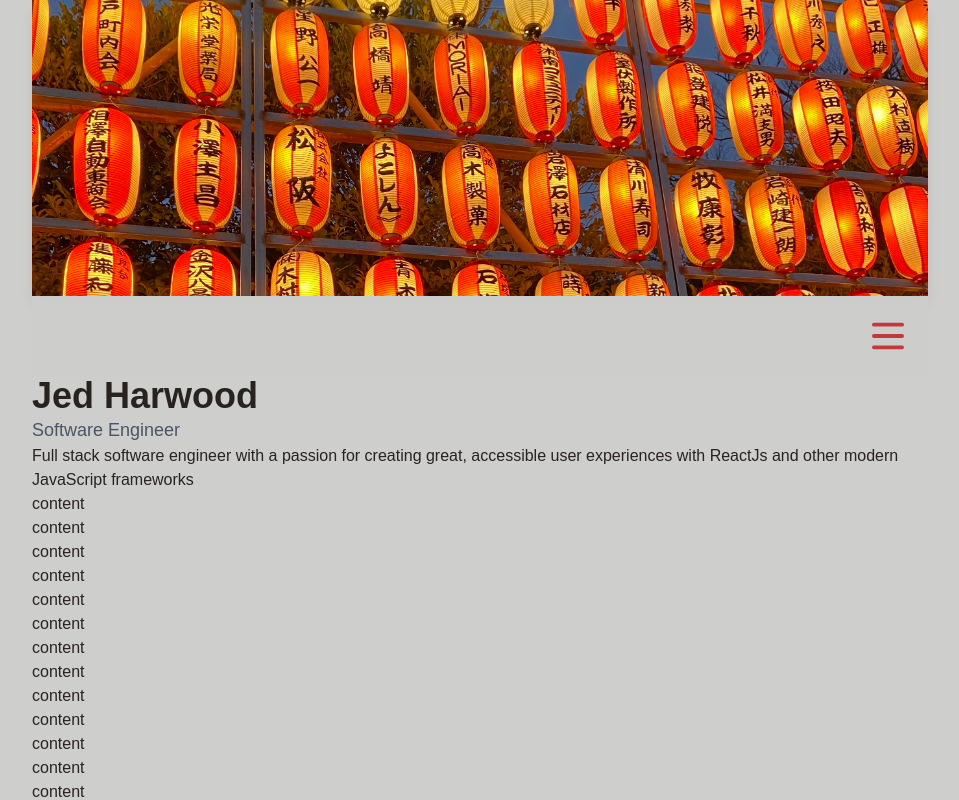
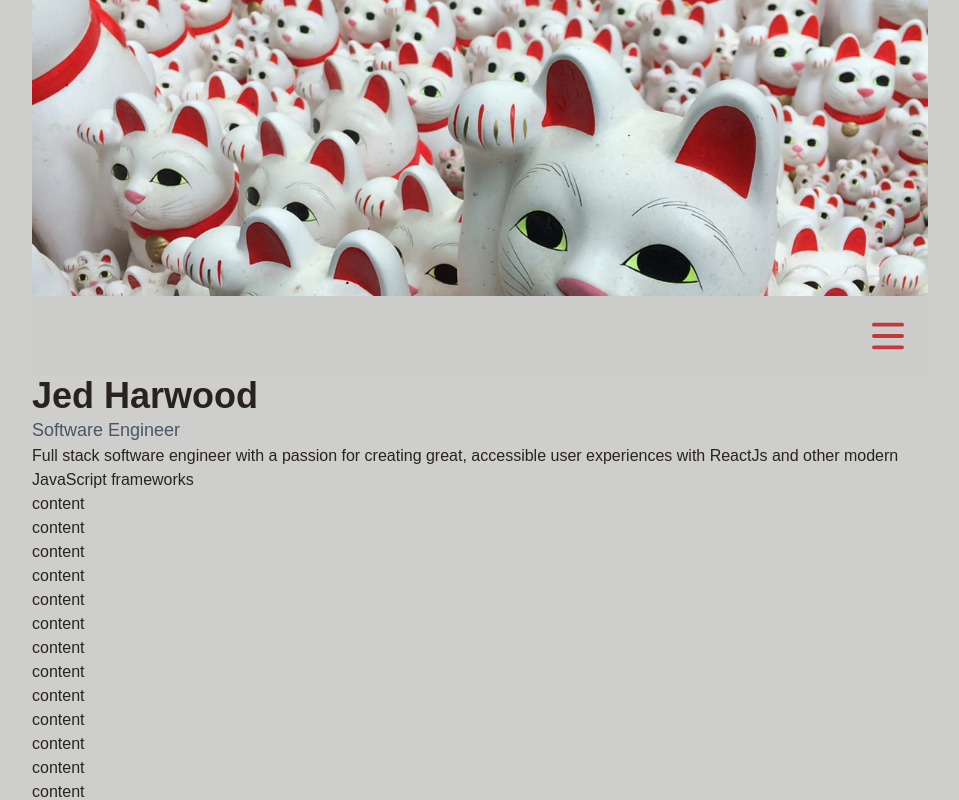
Before and after one commit to jedharwood/PortfolioSite, a Next.js app in the folder portfolio-site/: page / in a window 1280 px wide. Shown: the top 800 px of the page, without its empty margins (160-1119 px from the left). Built offline with nearby package versions, Linux system fonts and the light colour scheme.

Commit message:
Dynamic image rendering in jumbotron

```diff
--- a/portfolio-site/app/components/jumbotron.tsx
+++ b/portfolio-site/app/components/jumbotron.tsx
@@ -1,20 +1,44 @@
+'use client';
 import Image from 'next/image';
+import type { StaticImport } from 'next/dist/shared/lib/get-img-props';
 import hakkei from '../../public/hakkei-lanterns.jpg';
-import { JSX } from 'react';
+import gotokuji from '../../public/gotokuji-cats.webp';
+import { JSX, useState, useEffect } from 'react';
 
-// dynamically import image
+export const Jumbotron = (): JSX.Element | null => {
+    const [isMounted, setIsMounted] = useState(false);
+    const [isDarkMode, setIsDarkMode] = useState(false);
 
-export const Jumbotron = (): JSX.Element => {
-    return (
-        <div className='relative'>
+    useEffect(() => {
+        setIsMounted(true);
+        const mediaQuery = window.matchMedia('(prefers-color-scheme: dark)');
+        setIsDarkMode(mediaQuery.matches);
+
+        const handleChange = (e: MediaQueryListEvent) => setIsDarkMode(e.matches);
+        mediaQuery.addEventListener('change', handleChange);
+
+        return () => mediaQuery.removeEventListener('change', handleChange);
+    }, []);
+
+    type JumbotronImage = {
+        src: StaticImport;
+        alt: string;
+    };
+
+    const jumbotronImage: JumbotronImage = isDarkMode
+        ? { src: hakkei, alt: 'Lanterns outside Seto shrine, Kanazawa Hakkei' }
+        : { src: gotokuji, alt: 'Manekineko at Gotokuji shrine, Tokyo' };
+
+    return !isMounted ? null : (
+        <div className='relative aspect-[2762/911] w-full overflow-hidden'>
             <Image
-                src={hakkei}
-                alt='Lanterns outside Hakkei'
+                src={jumbotronImage.src}
+                alt={jumbotronImage.alt}
                 priority
-                className='w-full shadow-lg'
+                fill
+                className='object-cover shadow-lg'
                 placeholder='blur'
-                width='500'
-                height='100'
+                sizes='100vw'
             />
         </div>
     );
```
